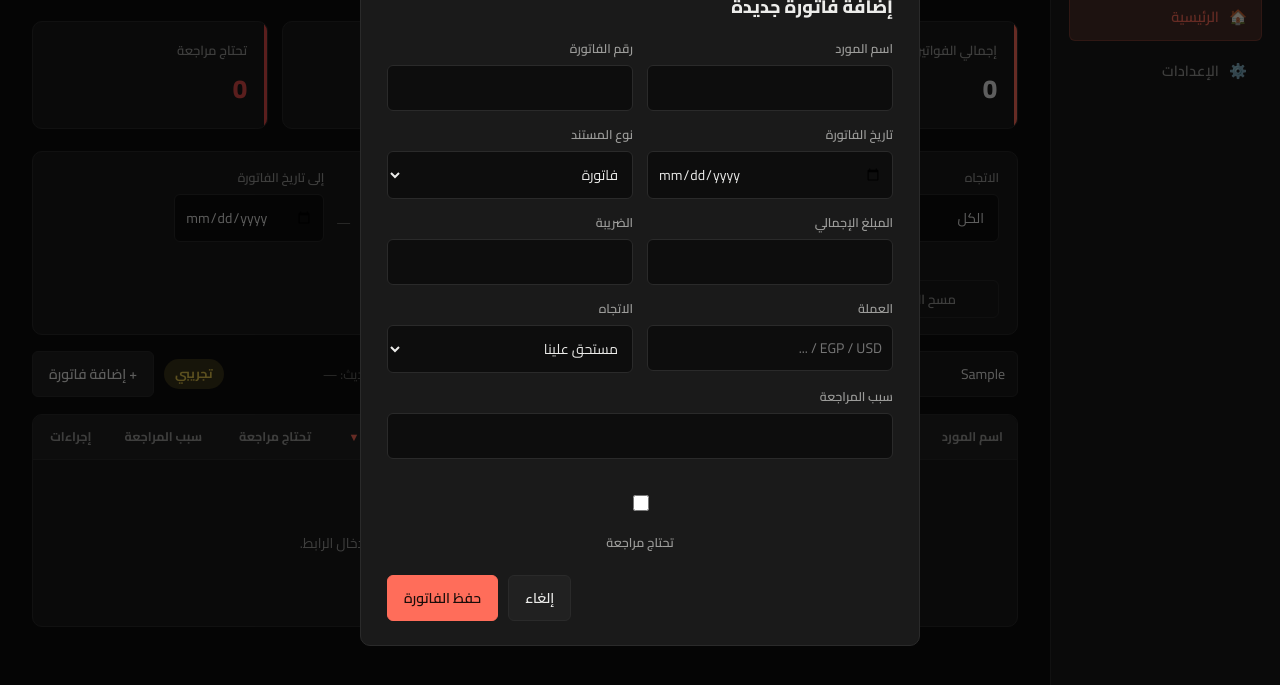
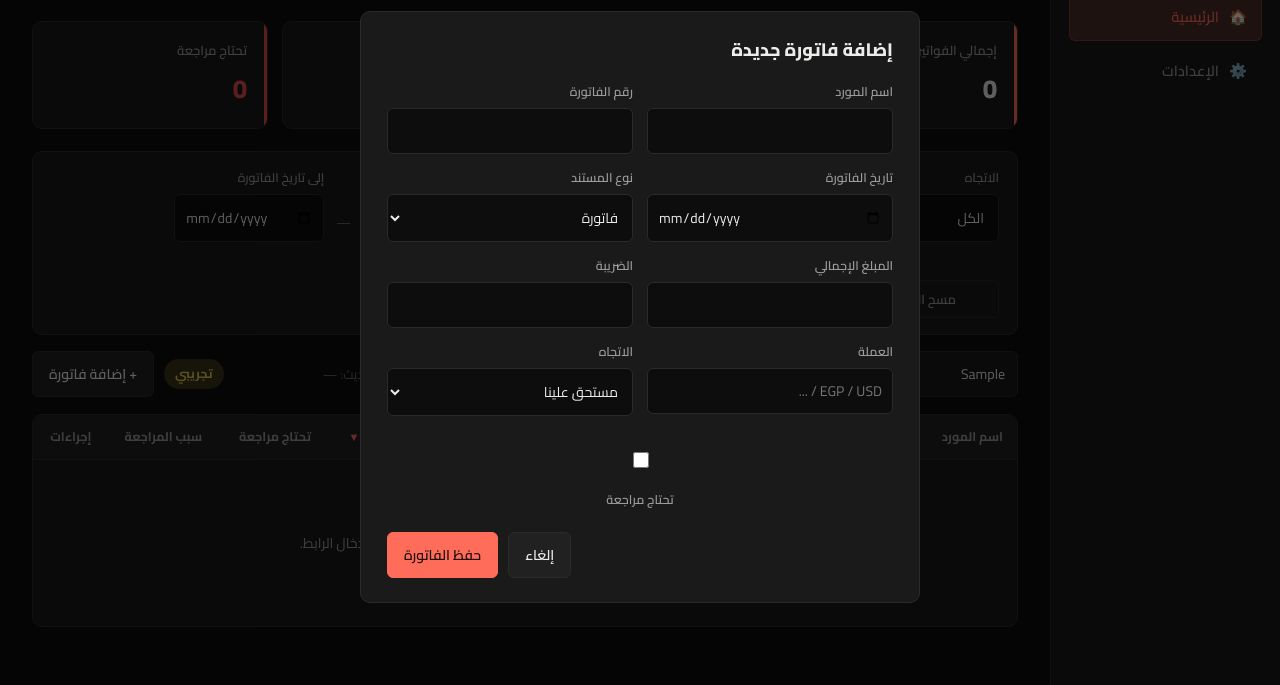
Before and after one commit to elabdm965-ai/invoice-dashboard, a plain HTML site: page index.html in a window 1280 px wide. Both pictures are taken after typing "Sample" into the empty fields and a click on the button "+ إضافة فاتورة". Shown: the part 93-778 px from the top of the page. Drawn offline with Linux system fonts and the light colour scheme.

Commit message:
Add files via upload

```diff
--- a/index.html
+++ b/index.html
@@ -395,8 +395,30 @@
     overflow:hidden;
   }
 
+  .table-scroll{
+    overflow-x:auto;
+  }
+
+  .table-scroll::-webkit-scrollbar{
+    height:10px;
+  }
+
+  .table-scroll::-webkit-scrollbar-track{
+    background:var(--card);
+  }
+
+  .table-scroll::-webkit-scrollbar-thumb{
+    background:var(--border);
+    border-radius:20px;
+  }
+
+  .table-scroll::-webkit-scrollbar-thumb:hover{
+    background:var(--text-faint);
+  }
+
   table{
     width:100%;
+    min-width:980px;
     border-collapse:collapse;
     font-size:14px;
   }
@@ -744,6 +766,7 @@
       </div>
 
       <div class="table-wrap">
+        <div class="table-scroll">
         <table>
           <thead>
             <tr>
@@ -767,6 +790,7 @@
             </td></tr>
           </tbody>
         </table>
+        </div>
         <div class="pagination" id="pagination" style="display:none;">
           <span id="pagination-info"></span>
           <div class="page-btns" id="pagination-btns"></div>
@@ -916,10 +940,6 @@
           <option value="payable">مستحق علينا</option>
           <option value="receivable">مستحق لنا</option>
         </select>
-      </div>
-      <div class="field span-2">
-        <label>سبب المراجعة</label>
-        <input type="text" id="add-review_reason">
       </div>
       <div class="field span-2 checkbox-field">
         <input type="checkbox" id="add-needs_review">
@@ -1419,7 +1439,7 @@
 
   // ---------- add modal ----------
   document.getElementById('btn-add-invoice').addEventListener('click', function(){
-    ['vendor_name','invoice_number','invoice_date','total_amount','tax_amount','currency','review_reason'].forEach(function(f){
+    ['vendor_name','invoice_number','invoice_date','total_amount','tax_amount','currency'].forEach(function(f){
       document.getElementById('add-' + f).value = '';
     });
     document.getElementById('add-document_type').value = 'invoice';
@@ -1451,7 +1471,7 @@
       direction: document.getElementById('add-direction').value,
       document_type: document.getElementById('add-document_type').value,
       needs_review: document.getElementById('add-needs_review').checked,
-      review_reason: document.getElementById('add-review_reason').value.trim()
+      review_reason: ''
     };
 
     var saveBtn = document.getElementById('btn-add-save');
```
